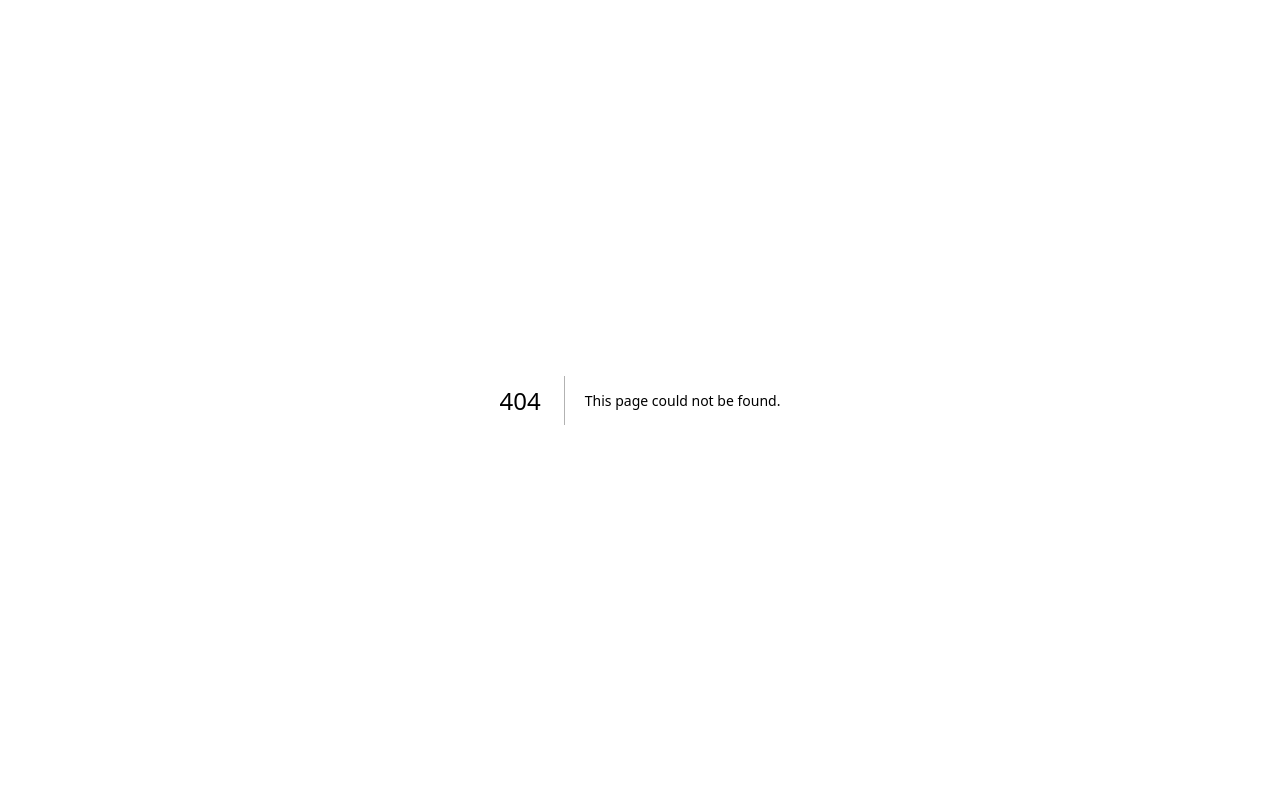
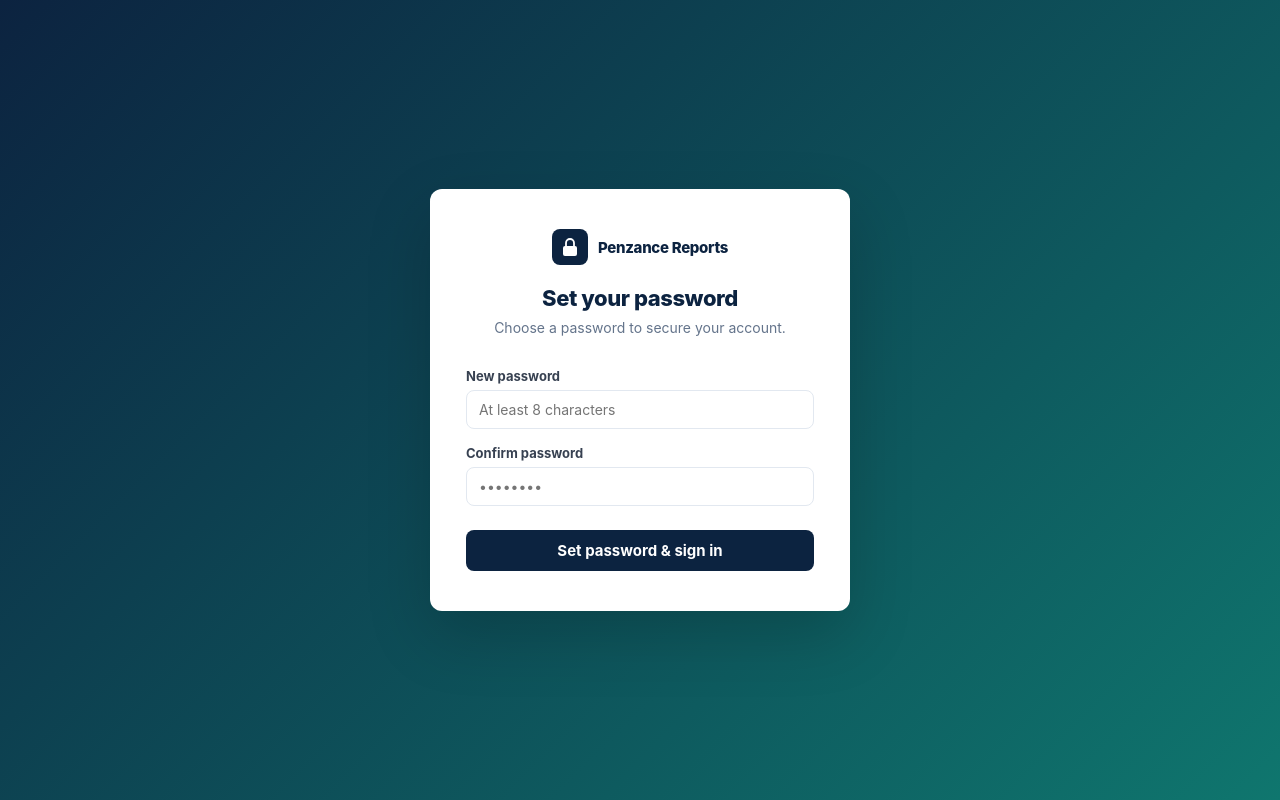
Before and after one commit to dave-renusa/penzance, a Next.js app: page /auth/set-password in a window 1280 px wide. Before the commit this address had no page. Built offline with nearby package versions, Linux system fonts and the light colour scheme.

Commit message:
feat: add set-password page and auth/confirm route for invite flow
Co-Authored-By: Claude Sonnet 4.6 <noreply@anthropic.com>

```diff
--- /dev/null
+++ b/app/auth/set-password/page.js
@@ -0,0 +1,223 @@
+"use client";
+
+import { createClient } from "@/lib/supabase/client";
+import { useRouter } from "next/navigation";
+import { useState } from "react";
+
+export default function SetPasswordPage() {
+  const router = useRouter();
+  const [password, setPassword] = useState("");
+  const [confirm, setConfirm] = useState("");
+  const [error, setError] = useState("");
+  const [loading, setLoading] = useState(false);
+
+  async function handleSubmit(e) {
+    e.preventDefault();
+    if (password !== confirm) {
+      setError("Passwords don't match.");
+      return;
+    }
+    if (password.length < 8) {
+      setError("Password must be at least 8 characters.");
+      return;
+    }
+    setLoading(true);
+    setError("");
+    const supabase = createClient();
+    const { error } = await supabase.auth.updateUser({ password });
+    if (error) {
+      setError(error.message);
+      setLoading(false);
+    } else {
+      router.push("/1500-gateway");
+    }
+  }
+
+  return (
+    <main
+      style={{
+        minHeight: "100vh",
+        display: "grid",
+        placeItems: "center",
+        background: "linear-gradient(135deg, #0c2340 0%, #0f766e 100%)",
+        fontFamily:
+          "'Inter', -apple-system, BlinkMacSystemFont, 'Segoe UI', sans-serif",
+      }}
+    >
+      <div style={{ width: "100%", maxWidth: 420, padding: "0 20px" }}>
+        <div
+          style={{
+            background: "#fff",
+            borderRadius: 12,
+            padding: "40px 36px",
+            boxShadow: "0 24px 64px rgba(0,0,0,0.18)",
+          }}
+        >
+          <div style={{ marginBottom: 32, textAlign: "center" }}>
+            <div
+              style={{
+                display: "inline-flex",
+                alignItems: "center",
+                gap: 10,
+                marginBottom: 20,
+              }}
+            >
+              <div
+                style={{
+                  width: 36,
+                  height: 36,
+                  borderRadius: 8,
+                  background: "#0c2340",
+                  display: "grid",
+                  placeItems: "center",
+                }}
+              >
+                <svg width="20" height="20" viewBox="0 0 20 20" fill="none">
+                  <rect x="3" y="9" width="14" height="10" rx="2" fill="#fff" />
+                  <path
+                    d="M6 9V6a4 4 0 0 1 8 0v3"
+                    stroke="#fff"
+                    strokeWidth="1.8"
+                    strokeLinecap="round"
+                  />
+                </svg>
+              </div>
+              <span
+                style={{
+                  fontSize: 15,
+                  fontWeight: 800,
+                  color: "#0c2340",
+                  letterSpacing: "-0.02em",
+                }}
+              >
+                Penzance Reports
+              </span>
+            </div>
+            <h1
+              style={{
+                margin: 0,
+                fontSize: 22,
+                fontWeight: 800,
+                color: "#0c2340",
+                letterSpacing: "-0.02em",
+              }}
+            >
+              Set your password
+            </h1>
+            <p style={{ margin: "8px 0 0", fontSize: 14, color: "#64748b" }}>
+              Choose a password to secure your account.
+            </p>
+          </div>
+
+          <form onSubmit={handleSubmit}>
+            <div style={{ marginBottom: 16 }}>
+              <label
+                htmlFor="password"
+                style={{
+                  display: "block",
+                  marginBottom: 6,
+                  fontSize: 13,
+                  fontWeight: 700,
+                  color: "#374151",
+                }}
+              >
+                New password
+              </label>
+              <input
+                id="password"
+                type="password"
+                required
+                value={password}
+                onChange={(e) => setPassword(e.target.value)}
+                placeholder="At least 8 characters"
+                style={{
+                  width: "100%",
+                  padding: "10px 12px",
+                  border: "1.5px solid #e2e8f0",
+                  borderRadius: 8,
+                  fontSize: 14,
+                  outline: "none",
+                  boxSizing: "border-box",
+                  fontFamily: "inherit",
+                }}
+                onFocus={(e) => (e.target.style.borderColor = "#0c2340")}
+                onBlur={(e) => (e.target.style.borderColor = "#e2e8f0")}
+              />
+            </div>
+
+            <div style={{ marginBottom: 24 }}>
+              <label
+                htmlFor="confirm"
+                style={{
+                  display: "block",
+                  marginBottom: 6,
+                  fontSize: 13,
+                  fontWeight: 700,
+                  color: "#374151",
+                }}
+              >
+                Confirm password
+              </label>
+              <input
+                id="confirm"
+                type="password"
+                required
+                value={confirm}
+                onChange={(e) => setConfirm(e.target.value)}
+                placeholder="••••••••"
+                style={{
+                  width: "100%",
+                  padding: "10px 12px",
+                  border: "1.5px solid #e2e8f0",
+                  borderRadius: 8,
+                  fontSize: 14,
+                  outline: "none",
+                  boxSizing: "border-box",
+                  fontFamily: "inherit",
+                }}
+                onFocus={(e) => (e.target.style.borderColor = "#0c2340")}
+                onBlur={(e) => (e.target.style.borderColor = "#e2e8f0")}
+              />
+            </div>
+
+            {error && (
+              <div
+                style={{
+                  marginBottom: 16,
+                  padding: "10px 12px",
+                  background: "#fef2f2",
+                  border: "1px solid #fecaca",
+                  borderRadius: 8,
+                  fontSize: 13,
+                  color: "#b91c1c",
+                  fontWeight: 600,
+                }}
+              >
+                {error}
+              </div>
+            )}
+
+            <button
+              type="submit"
+              disabled={loading}
+              style={{
+                width: "100%",
+                padding: "11px",
+                background: loading ? "#94a3b8" : "#0c2340",
+                color: "#fff",
+                border: "none",
+                borderRadius: 8,
+                fontSize: 15,
+                fontWeight: 700,
+                cursor: loading ? "not-allowed" : "pointer",
+                fontFamily: "inherit",
+              }}
+            >
+              {loading ? "Saving…" : "Set password & sign in"}
+            </button>
+          </form>
+        </div>
+      </div>
+    </main>
+  );
+}
--- a/middleware.js
+++ b/middleware.js
@@ -31,7 +31,8 @@ export async function middleware(request) {
 
   const { pathname } = request.nextUrl;
 
-  const isProtected = pathname.startsWith("/1500-gateway");
+  const isProtected =
+    pathname.startsWith("/1500-gateway") && !pathname.startsWith("/auth");
 
   if (isProtected && !user) {
     return NextResponse.redirect(new URL("/login", request.url));
```
Also changed, not shown: app/auth/confirm/route.js (added, +19 -0 lines).
